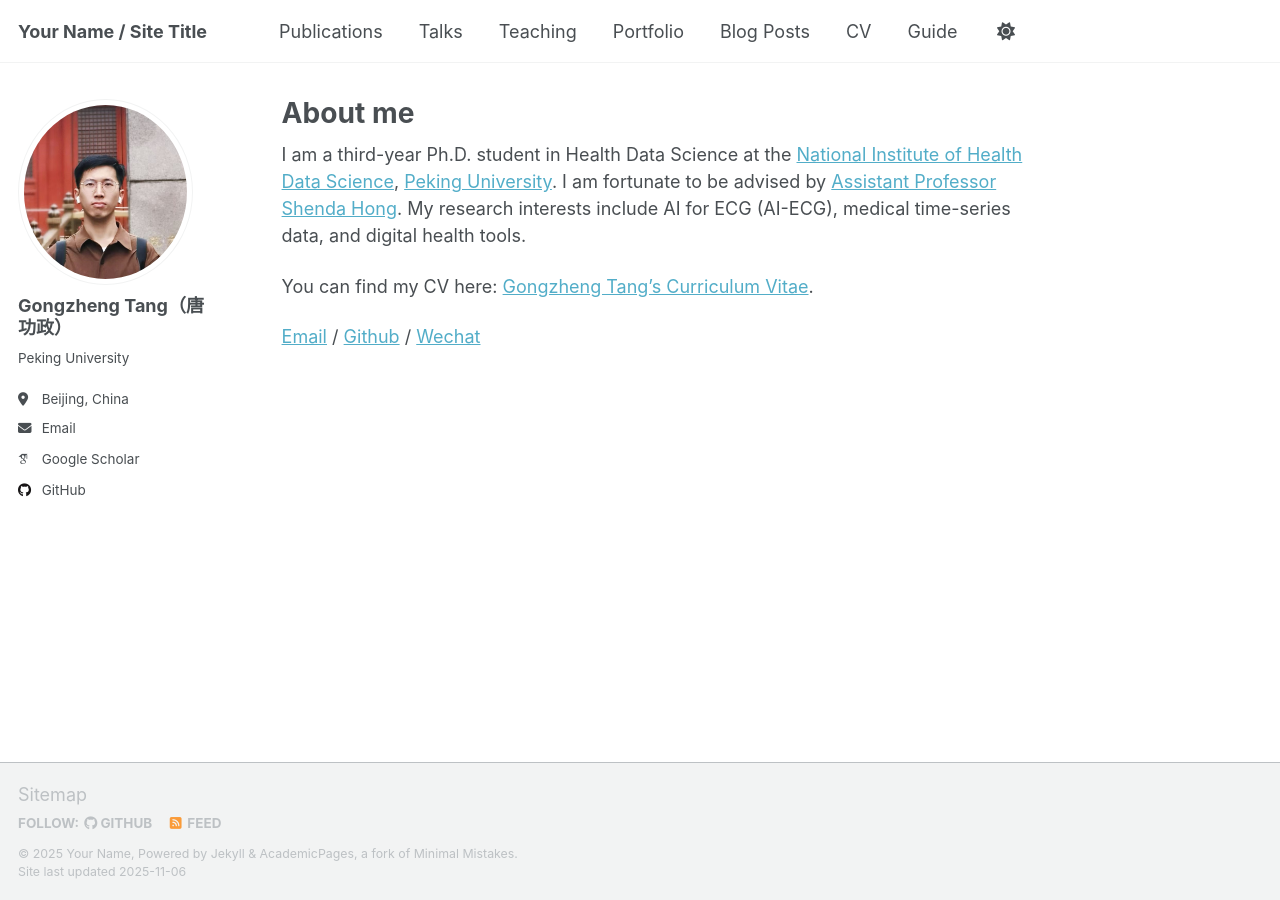
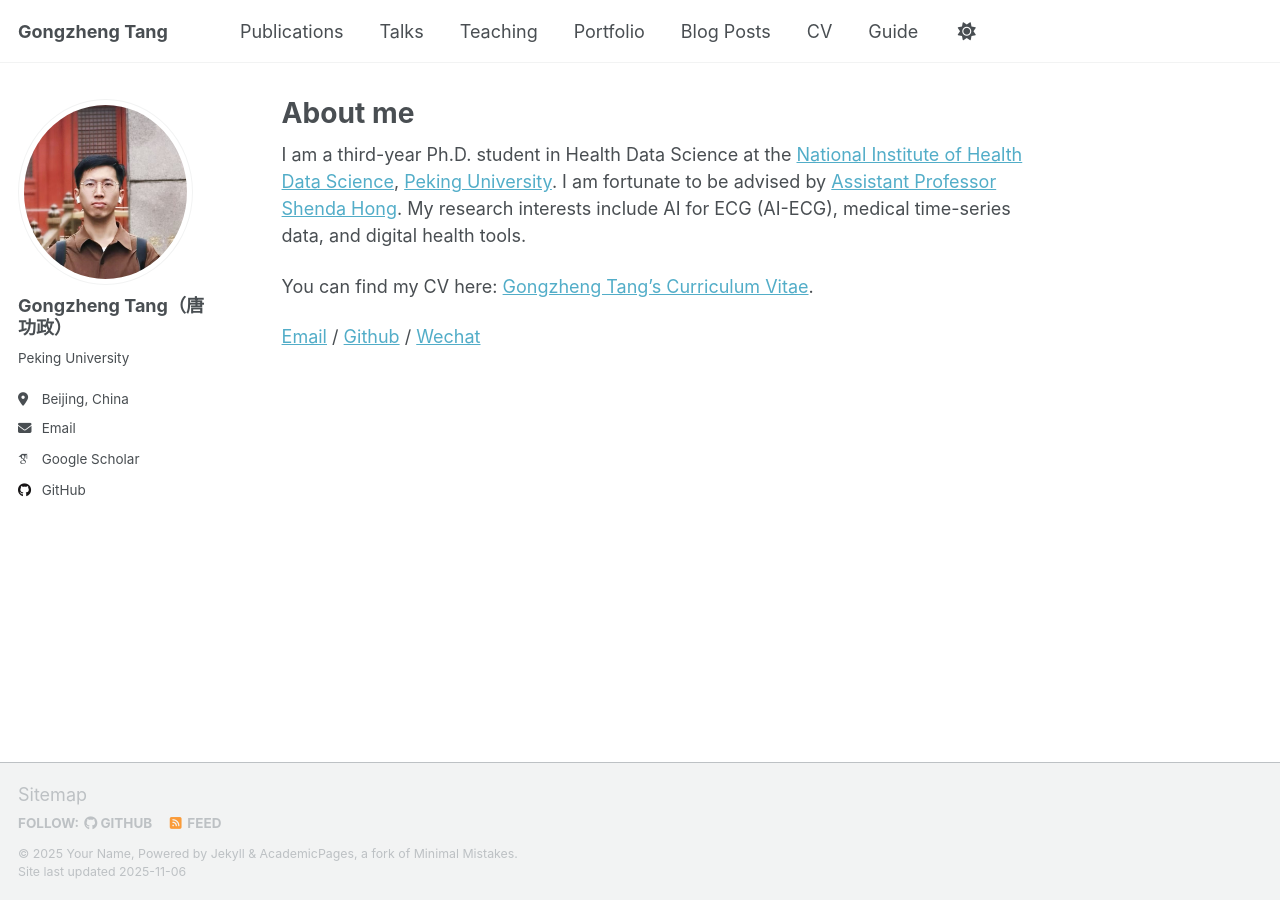
Before and after one commit to Tangoz1003/Tangoz1003.github.io, a Jekyll site: the page built from _pages/about.md, in a window 1280 px wide. Built offline with Jekyll 4.4.1, drawn with Linux system fonts in a browser that asks for light colours; some web fonts are replaced; a script that is not in the unit is left out.

Commit message:
Update _config.yml

```diff
--- a/_config.yml
+++ b/_config.yml
@@ -9,7 +9,7 @@
 # Basic Site Settings
 locale                   : "en-US"
 site_theme               : "default" # Currently available options are "default", "air"
-title                    : "Your Name / Site Title"
+title                    : "Gongzheng Tang"
 title_separator          : "-"
 name                     : &name "Your Name"
 description              : &description "Your Name's academic portfolio"   # Update this with a general description of your site, this is the default if not overridden by a page
```
